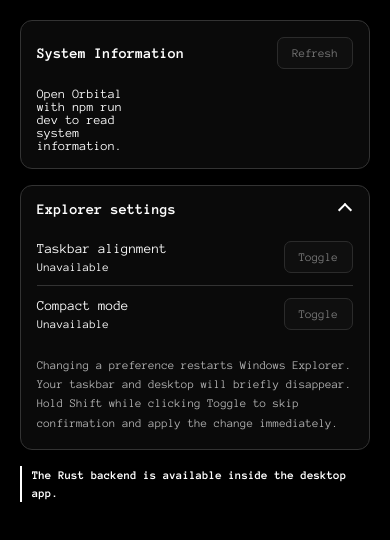
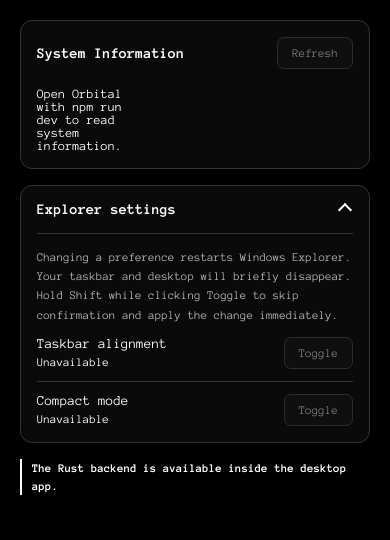
Before and after one commit to datamothd/orbital, a website: page ui/index.html in a window 390 px wide. Both pictures are taken after a click on the heading "Explorer settings". Drawn offline with Linux system fonts and the light colour scheme.

Commit message:
Better tweaks dropdown

```diff
--- a/ui/css/style.css
+++ b/ui/css/style.css
@@ -92,11 +92,9 @@ details {
   margin-bottom: 16px;
 }
 
-details {
-  cursor: pointer;
-}
-
 summary {
+  margin: -20px;
+  padding: 20px;
   display: flex;
   align-items: center;
   justify-content: space-between;
@@ -125,7 +123,13 @@ summary::after {
 }
 
 details[open] summary {
-  margin-bottom: 12px;
+  margin-bottom: 0;
+}
+
+.preferences-divider {
+  margin: 0;
+  border: 0;
+  border-top: 1px solid #333333;
 }
 
 details[open] summary::after {
@@ -190,6 +194,10 @@ button:disabled {
 
 .preference + .preference {
   border-top: 1px solid #333333;
+}
+
+#explorer-preferences > .preference:last-child {
+  padding-bottom: 0;
 }
 
 .preference p {
@@ -271,4 +279,13 @@ button.primary:hover {
   details {
     padding: 16px;
   }
+
+  summary {
+    margin: -16px;
+    padding: 16px;
+  }
+
+  details[open] summary {
+    margin-bottom: 0;
+  }
 }
--- a/ui/index.html
+++ b/ui/index.html
@@ -21,6 +21,8 @@
       <summary>
         <h2 id="preferences-title">Explorer settings</h2>
       </summary>
+      <hr class="preferences-divider" aria-hidden="true">
+      <p class="note">Changing a preference restarts Windows Explorer. Your taskbar and desktop will briefly disappear. Hold Shift while clicking Toggle to skip confirmation and apply the change immediately.</p>
       <div class="preference">
         <div><h3>Taskbar alignment</h3><p id="alignment">Loading…</p></div>
         <button id="taskbar" disabled>Toggle</button>
@@ -29,7 +31,6 @@
         <div><h3>Compact mode</h3><p id="compact">Loading…</p></div>
         <button id="compact-toggle" disabled>Toggle</button>
       </div>
-      <p class="note">Changing a preference restarts Windows Explorer. Your taskbar and desktop will briefly disappear. Hold Shift while clicking Toggle to skip confirmation and apply the change immediately.</p>
     </details>
     <p id="status" role="status" aria-live="polite">Reading your system…</p>
   </main>
--- a/ui/js/window.js
+++ b/ui/js/window.js
@@ -1,12 +1,6 @@
 "use strict";
 
 const preferences = document.getElementById("explorer-preferences");
-
-preferences.addEventListener("click", (event) => {
-  if (event.target.closest("summary, button, a, input, select, textarea")) return;
-  preferences.open = !preferences.open;
-  if (!preferences.open) preferences.querySelector("summary").focus();
-});
 
 if (window.__TAURI__) {
   const appWindow = window.__TAURI__.window.getCurrentWindow();
```
